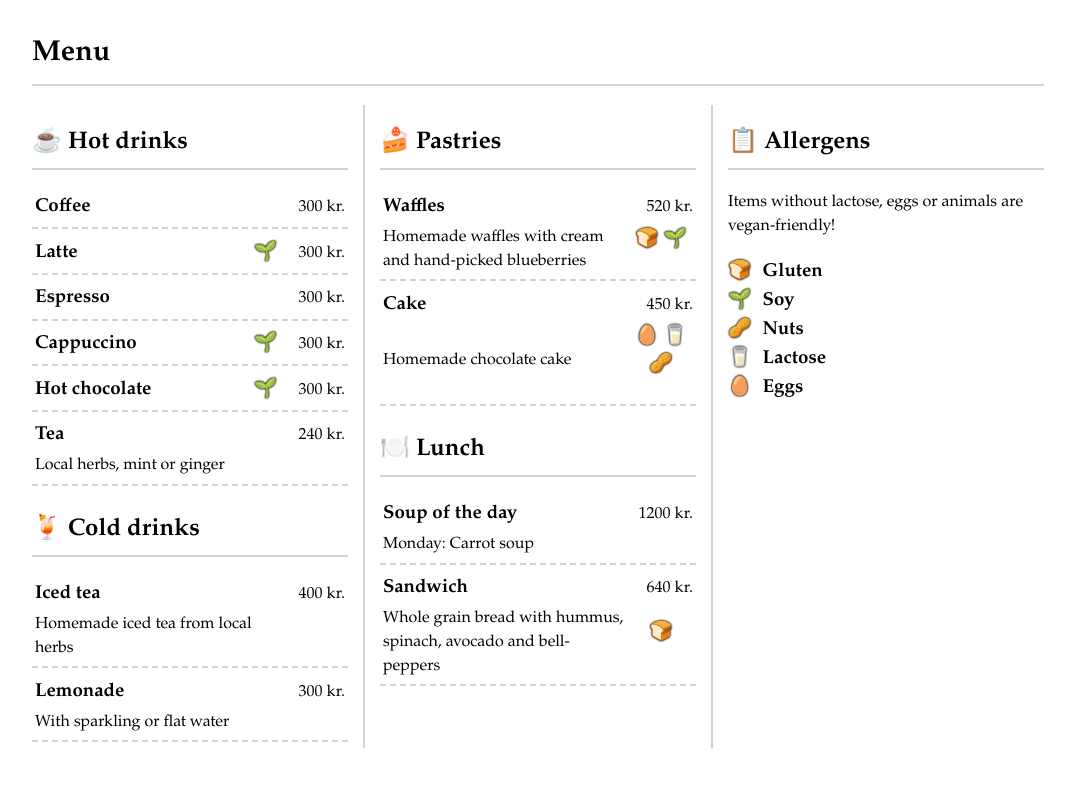
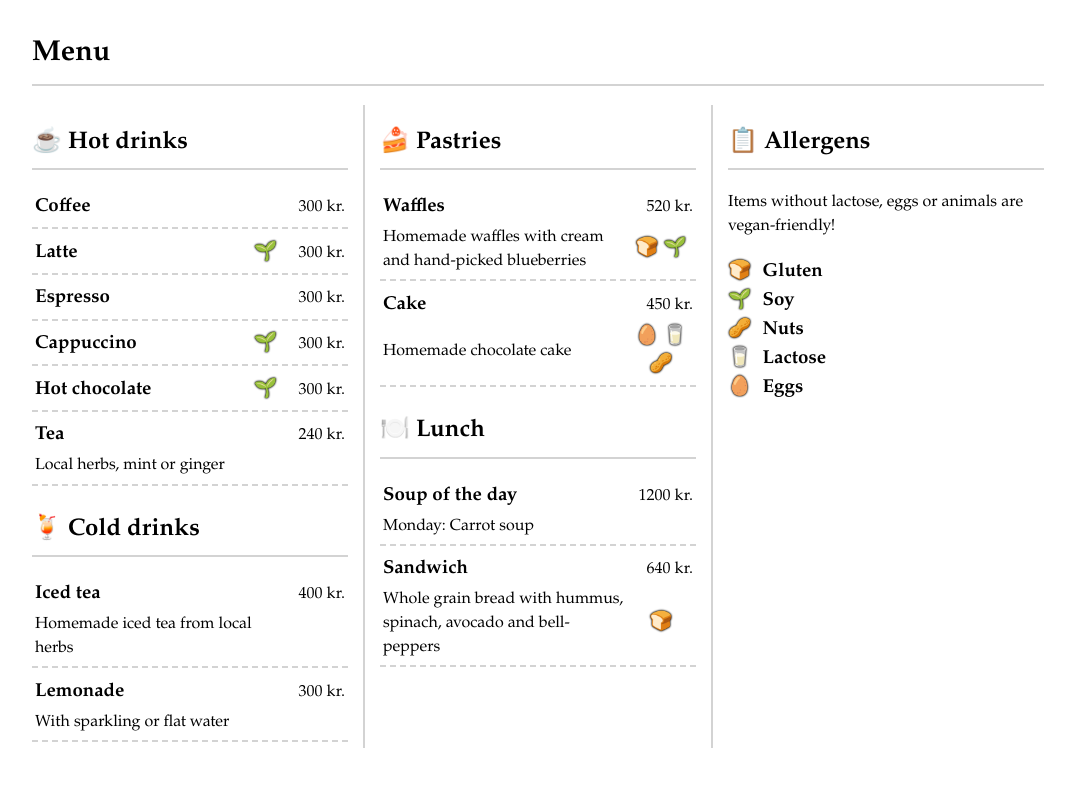
Before and after one commit to raudasandur/raudasandur.github.io, a Jekyll site: the page built from menu-print.html, in a window 1280 px wide. Shown: the top 787 px of the page, without its empty margins (102-1177 px from the left). Built offline with Jekyll 4.4.1, drawn with Linux system fonts in a browser that asks for light colours; nearby versions of some CDN libraries; library files that are not in the unit come from our copies.

Commit message:
Fix open header

```diff
--- a/_includes/menu.html
+++ b/_includes/menu.html
@@ -46,7 +46,7 @@
     {% for allergen in allergens %}
       {{ site.data.menu.allergens.legend[allergen].symbol }}
     {% endfor %}
-    <h3>
+    </h3>
   </td>
 {% endif %}
 </tr>
```
